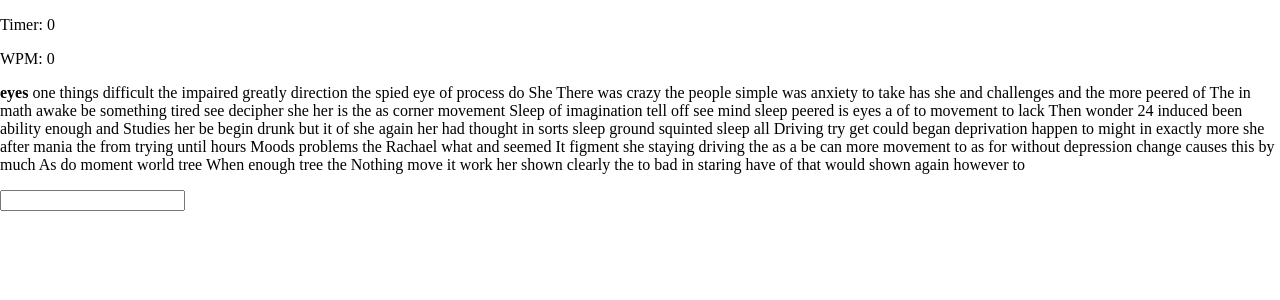
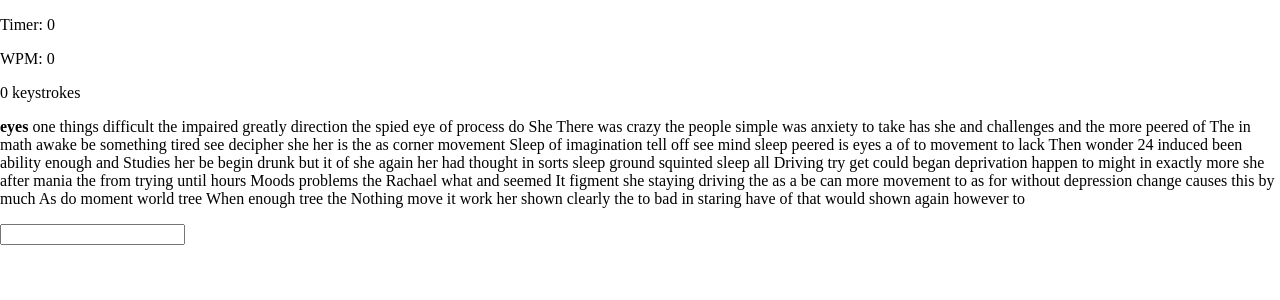
Before and after one commit to albert-dinh-01/TypingTest, a React (Create React App) app in the folder front/: page / in a window 1280 px wide. Shown: the top 300 px of the page. Built offline with nearby package versions, Linux system fonts and the light colour scheme.

Commit message:
Added and sent down keystrokes

```diff
--- a/front/src/components/TextField/TextField.tsx
+++ b/front/src/components/TextField/TextField.tsx
@@ -25,7 +25,7 @@ let Word = (props: any): any => {
 Word = React.memo(Word);
 
 const Timer = (props: any) => {
-	const { correctWords, startCount } = props;
+	const { correctWords, startCount, noKeyStrokes } = props;
 	const [timer, setTimer] = useState(0);
 	useEffect(() => {
 		let id: any;
@@ -48,6 +48,9 @@ const Timer = (props: any) => {
 			<p className="" id="Speed">
 				WPM: {(correctWords / minutesElapsed || 0).toFixed(0)}
 			</p>
+			<p className="" id="keystrokes">
+				{noKeyStrokes} keystrokes
+			</p>
 		</div>
 	);
 };
@@ -58,6 +61,7 @@ const TextField = () => {
 	const [activeWordIndex, setActiveWordIndex] = useState(0);
 	const [correctWordArray, setCorrectWordArray] = useState([]);
 	const [startCountYet, setStartCountYet] = useState(false);
+	const [countKeyStrokes, setCountKeyStrokes] = useState(0);
 
 	const processInput = (e: string): void => {
 		if (activeWordIndex === text.current.length) {
@@ -94,6 +98,7 @@ const TextField = () => {
 			<Timer
 				startCount={startCountYet}
 				correctWords={correctWordArray.filter(Boolean).length}
+				noKeyStrokes={countKeyStrokes}
 			/>
 			<p id="displayedTest" className="">
 				{text.current.map((word, index) => {
@@ -113,6 +118,7 @@ const TextField = () => {
 				onChange={(e) => {
 					setUserInput(e.target.value);
 					processInput(e.target.value);
+					setCountKeyStrokes((old) => old + 1);
 				}}
 			/>
 		</div>
```
